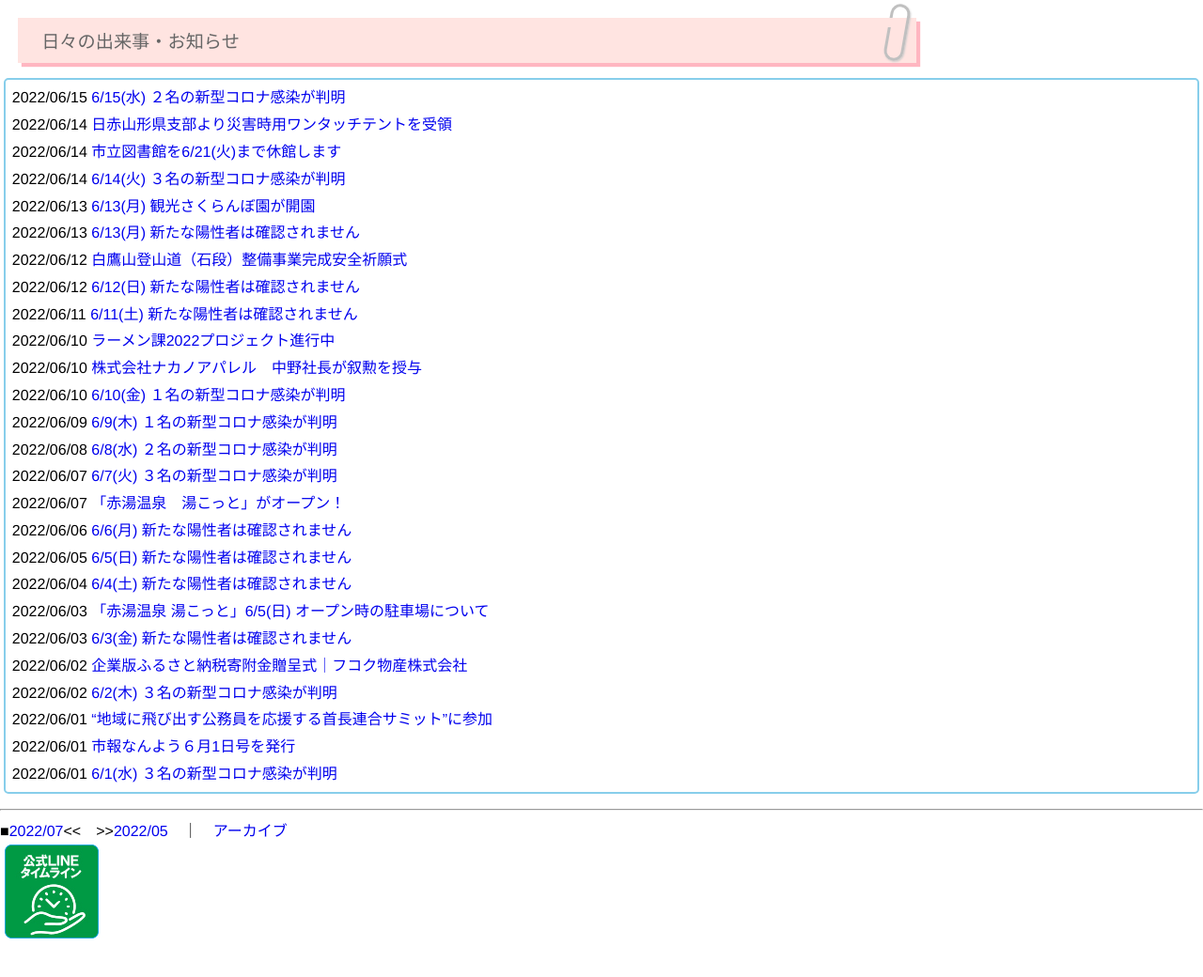
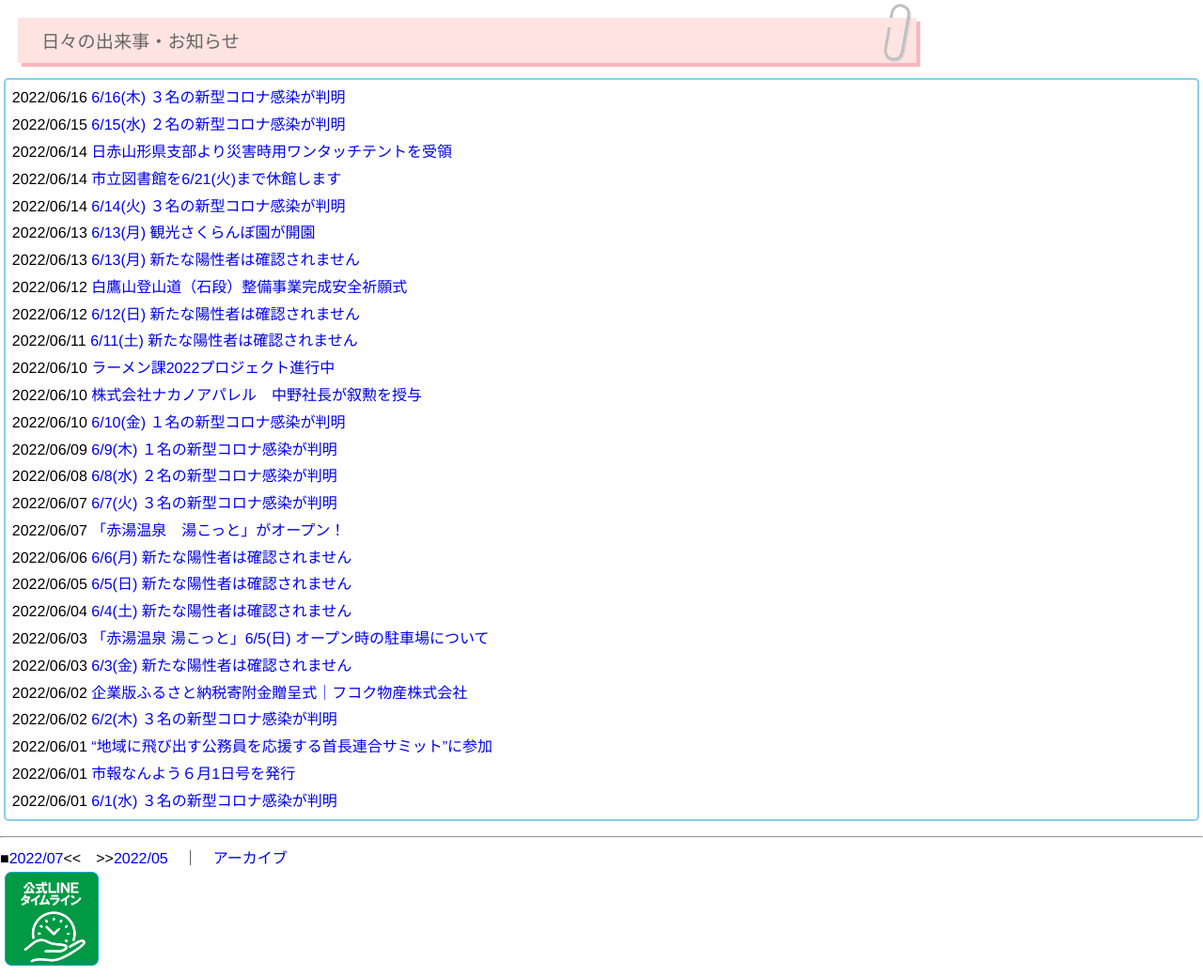
Before and after one commit to nanyo-line/liff-form, a plain HTML site: page osirase.html in a window 1280 px wide. Shown: the whole page at 94% size. Before the commit the page ends 1017 px from the top, so only its background shows below. Drawn offline with Linux system fonts and the light colour scheme.

Commit message:
Update osirase.html

```diff
--- a/osirase.html
+++ b/osirase.html
@@ -25,6 +25,7 @@
 <div>
 <ul>
 
+<li>2022/06/16 <a href='https://line.me/R/home/public/post?id=096facss&postId=1165534801075661584'>6/16(木) ３名の新型コロナ感染が判明</a></li>
 <li>2022/06/15 <a href='https://line.me/R/home/public/post?id=096facss&postId=1165525921571562805'>6/15(水) ２名の新型コロナ感染が判明</a></li>
 <li>2022/06/14 <a href='https://line.me/R/home/public/post?id=096facss&postId=1165520002269254552'>日赤山形県支部より災害時用ワンタッチテントを受領</a></li>
 <li>2022/06/14 <a href='https://line.me/R/home/public/post?id=096facss&postId=1165517833167897242'>市立図書館を6/21(火)まで休館します</a></li>
```
